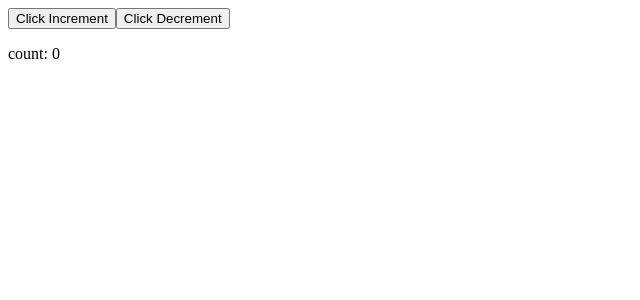
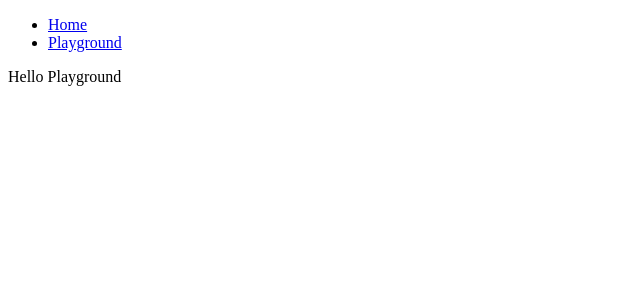
Before and after one commit to kra8/react-redux-lab, a React (Vite) app: page /playground in a window 1280 px wide. Shown: the top 300 px of the page, without its empty margins (0-640 px from the left). Built offline with nearby package versions, Linux system fonts and the light colour scheme.

Commit message:
Support routing

```diff
--- a/package.json
+++ b/package.json
@@ -12,6 +12,7 @@
     "react": "^16.8.6",
     "react-dom": "^16.8.6",
     "react-redux": "^7.1.0-alpha.4",
+    "react-router-dom": "^5.0.0",
     "redux": "^4.0.1"
   },
   "devDependencies": {
--- a/src/App.js
+++ b/src/App.js
@@ -1,19 +1,22 @@
 import React from 'react'
-import { useSelector, useDispatch } from 'react-redux'
-import { actions } from './ReduxProvider'
+import { BrowserRouter, Route, Link } from 'react-router-dom'
+import Counter from './counter'
+import Playground from './playground'
 
 const App = () => {
-  const count = useSelector(state => state.count)
-  const dispatch = useDispatch()
-  const increment = React.useCallback(() => dispatch(actions.increment()), [dispatch])
-  const decrement = React.useCallback(() => dispatch(actions.decrement()), [dispatch])
-
   return (
-    <>
-      <button onClick={() => increment()}>Click Increment</button>
-      <button onClick={() => decrement()}>Click Decrement</button>
-      <p>count: {count}</p>
-    </>
+    <BrowserRouter>
+      <ul>
+        <li>
+          <Link to='/'>Home</Link>
+        </li>
+        <li>
+          <Link to='/playground'>Playground</Link>
+        </li>
+      </ul>
+      <Route exact path='/' component={Counter} />
+      <Route exact path='/playground' component={Playground} />
+    </BrowserRouter>
   )
 }
 
--- a/src/ReduxProvider.js
+++ b/src/ReduxProvider.js
@@ -1,29 +1,9 @@
 import React from 'react'
 import { createStore } from 'redux'
 import { Provider } from 'react-redux'
+import counterReducer from './counter/reducer'
 
-export const actions = {
-  increment: () => ({ type: 'increment' }),
-  decrement: () => ({ type: 'decrement' })
-}
-
-const initialState = {
-  count: 0
-}
-
-const reducer = (state = initialState, action) => {
-  if (action.type === 'increment') {
-    return {...state, count: state.count + 1 }
-  }
-
-  if (action.type === 'decrement') {
-    return {...state, count: state.count - 1 }
-  }
-
-  return state
-}
-
-const store = createStore(reducer)
+const store = createStore(counterReducer)
 
 const ReduxProvider = props => {
   return <Provider store={store} {...props}/>
--- /dev/null
+++ b/src/counter/Counter.js
@@ -0,0 +1,20 @@
+import React from 'react'
+import { useSelector, useDispatch } from 'react-redux'
+import actions from './actions'
+
+const Counter = () => {
+  const count = useSelector(state => state.count)
+  const dispatch = useDispatch()
+  const increment = React.useCallback(() => dispatch(actions.increment()), [dispatch])
+  const decrement = React.useCallback(() => dispatch(actions.decrement()), [dispatch])
+
+  return (
+    <>
+      <button onClick={() => increment()}>Click Increment</button>
+      <button onClick={() => decrement()}>Click Decrement</button>
+      <p>count: {count}</p>
+    </>
+  )
+}
+
+export default Counter
--- /dev/null
+++ b/src/counter/actions.js
@@ -0,0 +1,4 @@
+export default {
+  increment: () => ({ type: 'increment' }),
+  decrement: () => ({ type: 'decrement' })
+}
--- /dev/null
+++ b/src/counter/index.js
@@ -0,0 +1,2 @@
+import Counter from './Counter'
+export default Counter
--- /dev/null
+++ b/src/counter/reducer.js
@@ -0,0 +1,17 @@
+const initialState = {
+  count: 0
+}
+
+const reducer = (state = initialState, action) => {
+  if (action.type === 'increment') {
+    return {...state, count: state.count + 1 }
+  }
+
+  if (action.type === 'decrement') {
+    return {...state, count: state.count - 1 }
+  }
+
+  return state
+}
+
+export default reducer
--- /dev/null
+++ b/src/playground/Playground.js
@@ -0,0 +1,9 @@
+import React from 'react'
+
+const Playground = () => {
+  return (
+    <div>Hello Playground</div>
+  )
+}
+
+export default Playground
--- /dev/null
+++ b/src/playground/index.js
@@ -0,0 +1,2 @@
+import Playground from './Playground'
+export default Playground
```
Also changed, not shown: 1 other file (tests, documents, lock files or other folders).
